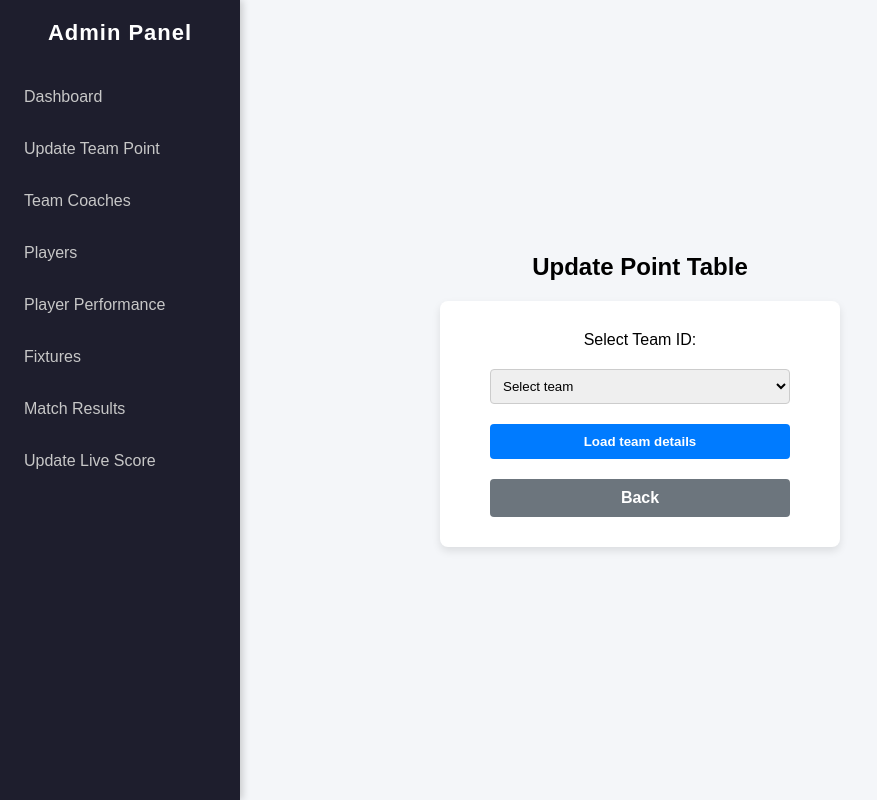
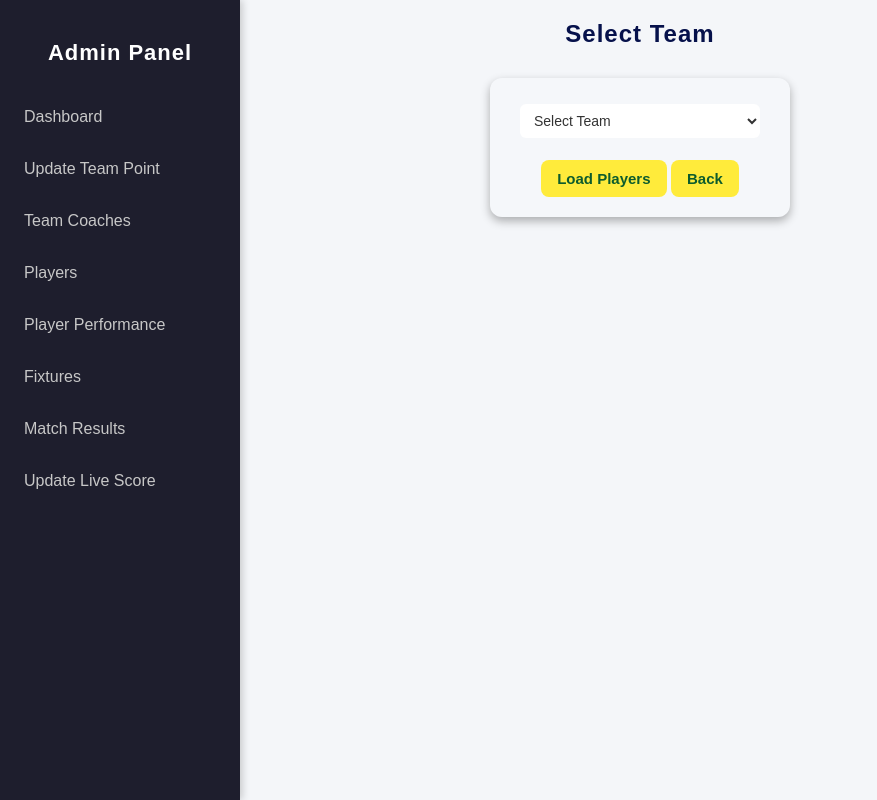
Before and after one commit to asalhanadapangoda/Cricket-League-Website, a PHP site: page /addPlayerPreformance.php in a window 1280 px wide. Shown: the whole page, without its empty margins (0-877 px from the left). Run offline with PHP 8.4, Linux system fonts and the light colour scheme; tables that the repository leaves empty or names only in its code hold one stand-in row (values such as "Sample post").

Commit message:
Complete  add player performance

```diff
--- a/CSS_File/addPlayerPreformance.css
+++ b/CSS_File/addPlayerPreformance.css
@@ -0,0 +1,106 @@
+/* General page styling */
+body {
+    font-family: "Segoe UI", Arial, sans-serif;
+    background: linear-gradient(to bottom right, #0d5c2d, #1b8a47);
+    margin: 0;
+    padding: 0;
+    min-height: 100vh;
+
+    display: flex;
+    flex-direction: column;
+    align-items: center;
+    justify-content: flex-start;
+    color: #fff;
+}
+
+/* Headings */
+h2 {
+    color: #06114b;
+    margin-top: 20px;
+    margin-bottom: 15px;
+    text-align: center;
+    font-size: 24px;
+    letter-spacing: 1px;
+}
+
+/* Form styling */
+form {
+    background: rgba(255, 255, 255, 0.1);
+    padding: 20px 30px;
+    margin: 15px auto;
+    border-radius: 12px;
+    box-shadow: 0 4px 10px rgba(0,0,0,0.3);
+    text-align: center;
+    width: 300px;
+}
+
+/* Labels */
+label {
+    display: block;
+    text-align: left;
+    margin-top: 10px;
+    font-weight: bold;
+    color: #000000;
+}
+
+/* Inputs and selects */
+input[type="number"],
+input[type="text"],
+select {
+    width: 100%;
+    padding: 8px 10px;
+    margin-top: 6px;
+    margin-bottom: 12px;
+    border: none;
+    border-radius: 6px;
+    font-size: 14px;
+    outline: none;
+    box-sizing: border-box;
+}
+
+/* Dropdown style */
+select {
+    background: #fff;
+    color: #333;
+    cursor: pointer;
+}
+
+/* Buttons */
+button, .back-btn {
+    background: #ffeb3b;
+    border: none;
+    color: #0d5c2d;
+    padding: 10px 16px;
+    margin-top: 10px;
+    border-radius: 8px;
+    font-size: 15px;
+    font-weight: bold;
+    cursor: pointer;
+    transition: 0.3s ease;
+    text-decoration: none;
+    display: inline-block;
+}
+
+button:hover, .back-btn:hover {
+    background: #fdd835;
+    transform: scale(1.05);
+}
+
+/* Success message */
+p {
+    background: #2ecc71;
+    padding: 10px;
+    border-radius: 6px;
+    margin: 10px auto;
+    width: fit-content;
+    color: #041b3a;
+    font-weight: bold;
+    text-align: center;
+}
+
+/* Card-like form when editing performance */
+form input[type="number"],
+form input[type="text"] {
+    background: #f9f9f9;
+    color: #333;
+}
--- a/LPL_database.txt
+++ b/LPL_database.txt
@@ -45,6 +45,7 @@
     player_id INT AUTO_INCREMENT PRIMARY KEY,
     first_name VARCHAR(50) NOT NULL,
     last_name VARCHAR(50) NOT NULL,
+    type ENUM('Batsman', 'Captain/Batsman', 'Bowler', 'All-Rounder', 'Wicket-Keeper') NOT NULL,
     team_id VARCHAR(10),
     FOREIGN KEY (team_id) REFERENCES team(team_id) ON DELETE CASCADE
 );
@@ -52,7 +53,6 @@
 CREATE TABLE player_performance (
     performance_id INT AUTO_INCREMENT PRIMARY KEY,
     player_id INT NOT NULL,
-    type ENUM('Batsman', 'Captain/Batsman', 'Bowler', 'All-Rounder', 'Wicket-Keeper') NOT NULL,
     number_of_match INT DEFAULT 0,
     runs INT DEFAULT 0,
     wickets INT DEFAULT 0,
--- a/addPlayerPreformance.php
+++ b/addPlayerPreformance.php
@@ -1,105 +1,119 @@
 <?php
 require_once "includes/db.php";
 
-// Step 1: Get all team IDs for dropdown
-$sql_1= "SELECT team_id FROM point_table";
-$teamResult = mysqli_query($conn, $sql_1);
+// get team - id and name
+$teamsQuery = "SELECT team_id, team_name FROM team";
+$teamsResult = mysqli_query($conn, $teamsQuery);
 
-// Initialize variables
-$selectedTeam = null;
-$teamData = null;
+$playersResult = null;
+$performanceData = null;
 
-// Step 2: Load selected team details
-if (isset($_POST['load_team'])) {
+// get add team players
+if (isset($_POST['load_players'])) {
     $selectedTeam = $_POST['team_id'];
-    $sql_2= "SELECT * FROM point_table WHERE team_id = '$selectedTeam'";
-    $result = mysqli_query($conn, $sql_2);
-    $teamData = mysqli_fetch_assoc($result);
+    $playersQuery = "SELECT player_id, first_name, last_name FROM player WHERE team_id = '$selectedTeam'";
+    $playersResult = mysqli_query($conn, $playersQuery);
 }
 
-// Step 3: Handle update
-if (isset($_POST['update'])) {
-    $team_id = $_POST['team_id'];
-    $played = $_POST['played'];
-    $won = $_POST['won'];
-    $lost = $_POST['lost'];
-    $no_result = $_POST['no_result'];
-    $nrr = $_POST['nrr'];
-    $points = $_POST['points'];
+// load selected player preformrnce
+if (isset($_POST['load_performance'])) {
+    $selectedPlayer = $_POST['player_id'];
+    $performanceQuery = "SELECT * FROM player_performance WHERE player_id = $selectedPlayer";
+    $performanceResult = mysqli_query($conn, $performanceQuery);
+    $performanceData = mysqli_fetch_assoc($performanceResult);
+}
 
-    $sql_3 = "UPDATE point_table
-                    SET played='$played', won='$won', lost='$lost', no_result='$no_result', nrr='$nrr', points='$points'
-                    WHERE team_id='$team_id'";
+// if user change data update database
+if (isset($_POST['update_performance'])) {
+    $playerId = $_POST['player_id'];
+    $matches = $_POST['number_of_match'];
+    $runs = $_POST['runs'];
+    $wickets = $_POST['wickets'];
 
-    if (mysqli_query($conn, $sql_3)) {
-        echo "<script>alert('Data updated successfully!');</script>";
-    } else {
-        echo "<script>alert('Error updating data!');</script>";
-    }
+    $updateQuery = "UPDATE player_performance
+                    SET number_of_match = $matches, runs = $runs, wickets = $wickets
+                    WHERE player_id = $playerId";
+    mysqli_query($conn, $updateQuery);
+
+    // display if data update successfully
+    echo "<p style='color:green;'>Performance updated successfully!</p>";
 }
 ?>
 
 <!DOCTYPE html>
-<html lang="en">
+<html>
 <head>
-    <meta charset="UTF-8">
-    <link rel="stylesheet" href="CSS_File/updateTeamPointStyle.css">
+    <link rel="stylesheet" href="CSS_File/addPlayerPreformance.css">
 </head>
 <body>
     <?php include 'adminDashboardNav.php'; ?>
 
-<h2>Update Point Table</h2>
+    <h2>Select Team</h2>
 
-<div class="container">
+    <form method="POST">
+        <select name="team_id" required>
+            <option value=""> Select Team </option>
 
-    <!-- Left card: Select Team -->
-    <div class="card">
-        <form method="post">
-            <label for="team_id">Select Team ID:</label>
-            <select name="team_id" required>
-                <option value="">Select team</option>
+            <!-- load team id and name to drop down -->
+
            <?php
-                while ($row = mysqli_fetch_assoc($teamResult)) {
-                    $selected = ($selectedTeam == $row['team_id']) ? 'selected' : '';
-                    echo "<option value='{$row['team_id']}' $selected>{$row['team_id']}</option>";
+                while ($row = mysqli_fetch_assoc($teamsResult)) {
+                    echo "<option value='{$row['team_id']}'>
+                             {$row['team_name']} ({$row['team_id']})
+                          </option>";
                 }
             ?>
+
         </select>
-            <button type="submit" name="load_team">Load team details</button>
+        <button type="submit" name="load_players">Load Players</button>
         <a href="adminDashboard.php" class="back-btn">Back</a>
     </form>
-    </div>
 
-    <!-- Right card: Team details form -->
-    <?php if ($teamData): ?>
-        <div class="card">
-            <form method="post">
-                <input type="hidden" name="team_id" value="<?= $teamData['team_id'] ?>">
+            <!-- load player name to drop down -->
+    <?php
+        if ($playersResult) {
+        echo '
+        <h2>Select Player</h2>
+        <form method="POST">
+                <select name="player_id" required>
+                <option value=""> Select Player </option>';
 
-                <label>Played:</label>
-                <input type="number" name="played" value="<?= $teamData['played'] ?>">
+        while ($row = mysqli_fetch_assoc($playersResult)) {
+         echo "<option value='{$row['player_id']}'>
+                    {$row['first_name']} {$row['last_name']}
+                </option>";
+        }
 
-                <label>Won:</label>
-                <input type="number" name="won" value="<?= $teamData['won'] ?>">
+        echo '
+                </select>
+            <button type="submit" name="load_performance">Load Performance</button>
+        </form>';
+}
+?>
 
-                <label>Lost:</label>
-                <input type="number" name="lost" value="<?= $teamData['lost'] ?>">
 
-                <label>No Result:</label>
-                <input type="number" name="no_result" value="<?= $teamData['no_result'] ?>">
 
-                <label>NRR:</label>
-                <input type="text" name="nrr" value="<?= $teamData['nrr'] ?>">
+            <!-- update performance -->
+ <?php
+if ($performanceData) {
+    echo "
+        <h2>Update Performance</h2>
+        <form method='POST'>
+        <input type='hidden' name='player_id' value='{$performanceData['player_id']}'>
 
-                <label>Points:</label>
-                <input type="number" name="points" value="<?= $teamData['points'] ?>">
+        <label>Matches:</label>
+        <input type='number' name='number_of_match' value='{$performanceData['number_of_match']}'><br>
 
-                <button type="submit" name="update">Update</button>
-            </form>
-        </div>
-    <?php endif; ?>
+        <label>Runs:</label>
+        <input type='number' name='runs' value='{$performanceData['runs']}'><br>
 
-</div>
+        <label>Wickets:</label>
+        <input type='number' name='wickets' value='{$performanceData['wickets']}'><br>
+
+        <button type='submit' name='update_performance'>Update</button>
+    </form>";
+    }
+?>
 
 </body>
 </html>
--- a/adminDashboard.php
+++ b/adminDashboard.php
@@ -91,7 +91,7 @@
                 <button class="action-btn" onclick="location.href='updateTeamPoint.php'">Update Team Point</button>
                 <button class="action-btn" onclick="location.href='adminDashboard.php?page=teams'">Team Coach</button>
                 <button class="action-btn" onclick="location.href='adminDashboard.php?page=players'">Players</button>
-                <button class="action-btn" onclick="location.href='adminDashboard.php?page=performance'">Player Performance</button>
+                <button class="action-btn" onclick="location.href='addPlayerPreformance.php'">Player Performance</button>
                 <button class="action-btn" onclick="location.href='adminDashboard.php?page=fixtures'">Fixtures</button>
                 <button class="action-btn" onclick="location.href='adminDashboard.php?page=results'">Match Results</button>
                 <button class="action-btn" onclick="location.href='adminDashboard.php?page=livescore'">Update Live Score</button>
--- a/adminDashboardNav.php
+++ b/adminDashboardNav.php
@@ -17,7 +17,7 @@
             <li><a href="updateTeamPoint.php">Update Team Point</a></li>
             <li><a href="adminDashboard.php?page=teams">Team Coaches</a></li>
             <li><a href="adminDashboard.php?page=players">Players</a></li>
-            <li><a href="adminDashboard.php?page=performance">Player Performance</a></li>
+            <li><a href="updateTeamPoint.php">Player Performance</a></li>
             <li><a href="adminDashboard.php?page=fixtures">Fixtures</a></li>
             <li><a href="adminDashboard.php?page=results">Match Results</a></li>
             <li><a href="adminDashboard.php?page=livescore">Update Live Score</a></li>
```
Also changed, not shown: updateTeamPoint.php (+17 -12 lines). Lines whose indentation alone changed are shown as unchanged.
